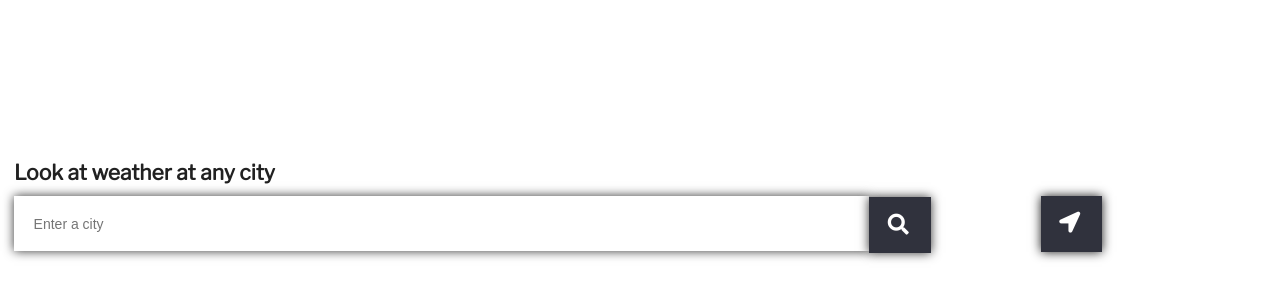
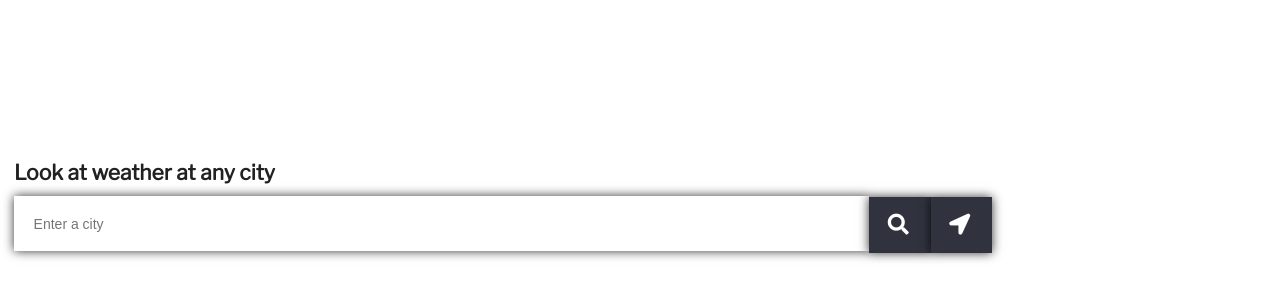
Before and after one commit to aussftw/weather_app, a React (Create React App) app: page / in a window 1280 px wide. Shown: the part 198-498 px from the top of the page. Built offline with nearby package versions, Linux system fonts and the light colour scheme; no server answers; a web font is replaced by a local one.

Commit message:
coords button moved to form

```diff
--- a/src/App.js
+++ b/src/App.js
@@ -1,14 +1,19 @@
-import React, { Component } from "react";
-import Form from "./Components/Form/Form";
-import Result from "./Components/Result/Result";
-import Footer from "./Components/Footer/Footer";
+import React, { Component } from "react"
+import Form from "./Components/Form/Form"
+import Result from "./Components/Result/Result"
+import Footer from "./Components/Footer/Footer"
 
-import { DEFAULT_WEATHER_URL, DEFAULT_UNSPLASH_URL, API_KEY_WEATHER, API_KEY_UNSPLASH } from "./consts";
-import "./style.scss";
+import {
+  DEFAULT_WEATHER_URL,
+  DEFAULT_UNSPLASH_URL,
+  API_KEY_WEATHER,
+  API_KEY_UNSPLASH
+} from "./consts"
+import "./style.scss"
 
 class App extends Component {
   constructor() {
-    super();
+    super()
     this.state = {
       city: "",
       lat: null,
@@ -28,7 +33,7 @@ class App extends Component {
       cityBackground: {
         img: ""
       }
-    };
+    }
   }
 
   componentDidMount() {
@@ -39,17 +44,19 @@ class App extends Component {
           long: position.coords.longitude
         }),
       err => this.setState({ errorMessage: err.message })
-    );
+    )
   }
 
   getInputWeather = async e => {
-    e.preventDefault();
-    const city = e.target.elements.city.value;
-    const temp = Math.round(this.state.actualWeather.temp);
-    const wind = Math.round(this.state.actualWeather.wind);
+    e.preventDefault()
+    const city = e.target.elements.city.value
+    const temp = Math.round(this.state.actualWeather.temp)
+    const wind = Math.round(this.state.actualWeather.wind)
 
-    const apiСallWeather = await fetch(`${DEFAULT_WEATHER_URL}weather?q=${city}&units=metric&appid=${API_KEY_WEATHER}`);
-    const response = await apiСallWeather.json();
+    const apiСallWeather = await fetch(
+      `${DEFAULT_WEATHER_URL}weather?q=${city}&units=metric&appid=${API_KEY_WEATHER}`
+    )
+    const response = await apiСallWeather.json()
 
     this.setState({
       city: response.name,
@@ -61,45 +68,52 @@ class App extends Component {
         desc: response.weather[0].description
       },
       visible: true
-    });
-    const apiCallForecast = await fetch(`${DEFAULT_WEATHER_URL}forecast?q=${city}&units=metric&appid=${API_KEY_WEATHER}`);
-    const forecastResponse = await apiCallForecast.json();
-    const oldForecatstList = forecastResponse.list;
-    const required = [7, 15, 23, 31, 39];
-    const forecastList = [];
-    const oldForecatstListLength = oldForecatstList.length;
+    })
+    const apiCallForecast = await fetch(
+      `${DEFAULT_WEATHER_URL}forecast?q=${city}&units=metric&appid=${API_KEY_WEATHER}`
+    )
+    const forecastResponse = await apiCallForecast.json()
+    const oldForecatstList = forecastResponse.list
+    const required = [7, 15, 23, 31, 39]
+    const forecastList = []
+    const oldForecatstListLength = oldForecatstList.length
     for (var i = 0; i < oldForecatstListLength; i++) {
       if (required.includes(i + 1)) {
-        forecastList.push(oldForecatstList[i]);
+        forecastList.push(oldForecatstList[i])
       }
     }
-    this.setState({ forecast: { list: forecastList } });
+    this.setState({ forecast: { list: forecastList } })
 
-    const unsplashCall = await fetch(`${DEFAULT_UNSPLASH_URL}?page=1&per_page=10&query=${city}&client_id=${API_KEY_UNSPLASH}`);
-    const unsplashResponse = await unsplashCall.json();
+    const unsplashCall = await fetch(
+      `${DEFAULT_UNSPLASH_URL}?page=1&per_page=10&query=${city}&client_id=${API_KEY_UNSPLASH}`
+    )
+    const unsplashResponse = await unsplashCall.json()
     this.setState({
       cityBackground: {
         img: unsplashResponse.results[0].urls.regular
       }
-    });
+    })
 
     const windChillCalc = Math.round(
-      15.12 + 0.6215 * temp - 11.37 * Math.pow(wind, 0.16) + 0.3965 * temp * Math.pow(wind, 0, 16)
-    );
-    this.setState({ windchill: windChillCalc });
-    console.log(this.state);
-  };
+      15.12 +
+        0.6215 * temp -
+        11.37 * Math.pow(wind, 0.16) +
+        0.3965 * temp * Math.pow(wind, 0, 16)
+    )
+    this.setState({ windchill: windChillCalc })
+    console.log(this.state)
+  }
 
   getCoordsWeather = async e => {
-    e.preventDefault();
+    const lat = this.state.lat
+    const long = this.state.long
+    const temp = Math.round(this.state.actualWeather.temp)
+    const wind = Math.round(this.state.actualWeather.wind)
 
-    const lat = this.state.lat;
-    const long = this.state.long;
-    const temp = Math.round(this.state.actualWeather.temp);
-    const wind = Math.round(this.state.actualWeather.wind);
-
-    const apiCall = await fetch(`${DEFAULT_WEATHER_URL}weather?lat=${lat}&lon=${long}&units=metric&appid=${API_KEY_WEATHER}`);
-    const response = await apiCall.json();
+    const apiCall = await fetch(
+      `${DEFAULT_WEATHER_URL}weather?lat=${lat}&lon=${long}&units=metric&appid=${API_KEY_WEATHER}`
+    )
+    const response = await apiCall.json()
     this.setState({
       city: response.name,
       actualWeather: {
@@ -110,57 +124,56 @@ class App extends Component {
         desc: response.weather[0].description
       },
       visible: true
-    });
+    })
 
     const apiCallForecast = await fetch(
       `${DEFAULT_WEATHER_URL}forecast?lat=${lat}&lon=${long}&units=metric&appid=${API_KEY_WEATHER}`
-    );
-    const forecastResponse = await apiCallForecast.json();
+    )
+    const forecastResponse = await apiCallForecast.json()
 
-    const oldForecatstList = forecastResponse.list;
-    const required = [7, 15, 23, 31, 39];
-    const forecastList = [];
-    const oldForecatstListLength = oldForecatstList.length;
+    const oldForecatstList = forecastResponse.list
+    const required = [7, 15, 23, 31, 39]
+    const forecastList = []
+    const oldForecatstListLength = oldForecatstList.length
     for (var i = 0; i < oldForecatstListLength; i++) {
       if (required.includes(i + 1)) {
-        forecastList.push(oldForecatstList[i]);
+        forecastList.push(oldForecatstList[i])
       }
     }
-    this.setState({ forecast: { list: forecastList } });
+    this.setState({ forecast: { list: forecastList } })
 
     const unsplashCall = await fetch(
-      `${DEFAULT_UNSPLASH_URL}/?page=1&per_page=10&query=${this.state.city}&client_id=${API_KEY_UNSPLASH}`
-    );
-    const unsplashResponse = await unsplashCall.json();
+      `${DEFAULT_UNSPLASH_URL}/?page=1&per_page=10&query=${
+        this.state.city
+      }&client_id=${API_KEY_UNSPLASH}`
+    )
+    const unsplashResponse = await unsplashCall.json()
     this.setState({
       cityBackground: {
         img: unsplashResponse.results[0].urls.regular
       }
-    });
+    })
 
     const windChillCalc = Math.round(
-      15.12 + 0.6215 * temp - 11.37 * Math.pow(wind, 0.16) + 0.3965 * temp * Math.pow(wind, 0, 16)
-    );
-    this.setState({ windchill: windChillCalc });
+      15.12 +
+        0.6215 * temp -
+        11.37 * Math.pow(wind, 0.16) +
+        0.3965 * temp * Math.pow(wind, 0, 16)
+    )
+    this.setState({ windchill: windChillCalc })
 
-    console.log(this.state);
-  };
-
-  renderButton() {
-    return (
-      <div className={`coords-button ${this.state.visible === true ? "toggler" : ""}`} onClick={this.getCoordsWeather}>
-        {" "}
-        <i className="large location arrow icon" />{" "}
-      </div>
-    );
+    console.log(this.state)
   }
 
   render() {
     return (
       <div>
         <div>
-          <Form loadInputWeather={this.getInputWeather} visible={this.state.visible} />
-          <div>{this.renderButton()}</div>
+          <Form
+            loadInputWeather={this.getInputWeather}
+            visible={this.state.visible}
+            coordsButton={this.getCoordsWeather}
+          />
         </div>
         <div className={` ${this.state.visible === true ? "" : "hidden"}`}>
           <Result
@@ -173,8 +186,8 @@ class App extends Component {
           {/* <Footer /> */}
         </div>
       </div>
-    );
+    )
   }
 }
 
-export default App;
+export default App
--- a/src/Components/Form/Form.js
+++ b/src/Components/Form/Form.js
@@ -1,4 +1,4 @@
-import React from "react";
+import React from "react"
 // import "./Form.css"
 
 const Form = props => {
@@ -7,14 +7,23 @@ const Form = props => {
       <div className="search-form-wrapper">
         <p className="p-header">Look at weather at any city</p>
         <form onSubmit={props.loadInputWeather} className="search-form">
-          <input type="text" name="city" placeholder="Enter a city" className="input-data" required />
+          <input
+            type="text"
+            name="city"
+            placeholder="Enter a city"
+            className="input-data"
+            required
+          />
           <button className="input-button">
             <i className="large search icon" />
+          </button>
+          <button className="input-button" onClick={() => props.coordsButton()}>
+            <i className="large location arrow icon" />
           </button>
         </form>
       </div>
     </div>
-  );
-};
+  )
+}
 
-export default Form;
+export default Form
--- a/src/main.scss
+++ b/src/main.scss
@@ -11,105 +11,3 @@ body {
 .hidden {
   display: none !important;
 }
-
-.coords-button {
-  width: 4.4rem;
-  height: 4rem;
-  background-color: $dark;
-  border: 0;
-  color: $white;
-  position: fixed;
-  top: 49.2%;
-  left: 79.6%;
-  text-align: center;
-  line-height: 3.6rem;
-  box-shadow: 0 0 10px 0 rgba(0, 0, 0, 0.9);
-  cursor: pointer;
-  font-size: 1rem;
-
-  @media only screen and (min-width: $wMD) {
-    left: 81.3%;
-    top: 49.3%;
-  }
-  @media only screen and  (max-height: $hS) {
-    top: 49%;
-  }
-  @media only screen and (max-width: $wXS) and (max-height: $hXS) {
-    left: 77%;
-  }
-  @media only screen and (min-width: $wIpad) and (min-height: $hIpad) {
-    height: 5rem;
-    width: 5rem;
-    font-size: 1.5rem;
-    line-height: 4.5rem;
-    margin-right: 2rem;
-    left: 81.1%;
-    top: 49.7%;
-  }
-  @media only screen and (min-width: $wL) and (min-height: $hL) {
-    left: 90.7%;
-    top: 49.55%;
-    height: 5.1rem;
-    width: 5.1rem;
-    font-size: 1.1rem;
-    line-height: 5rem;
-  }
-  @media only screen and (min-width: $wHD) and (min-height: $hHD) {
-    left: 95%;
-    top: 49.4%;
-    height: 5.1rem;
-    width: 5.1rem;
-  }
-}
-
-.toggler {
-  margin-top: 3.25rem;
-  background: transparent;
-  position: fixed;
-  top: 0%;
-  height: 3rem;
-  color: $white;
-  font-size: 1rem;
-  font-weight: bold;
-  line-height: 3.1rem;
-  font-size: 0.8rem;
-  cursor: pointer;
-  @media only screen and (min-width: $wMD) {
-    left: 82%;
-  }
-
-  @media only screen and (max-width: $wXS) and (max-height: $hXS) {
-    height: 2.3rem;
-    width: 2.8rem;
-    left: 83.9%;
-    line-height: 2.5rem;
-    margin-top: 3.05rem;
-  }
-  @media only screen and (min-width: $wIpad) and (min-height: $hIpad) {
-    height: 4rem;
-    width: 4rem;
-    font-size: 0.8rem;
-    top: 2.7%;
-    left: 85%;
-    line-height: 4.1rem;
-  }
-  @media only screen and (min-width: $wL) and (min-height: $hL) {
-    position: fixed;
-    top: 0%;
-    left: 43%;
-    height: 3rem;
-    width: 3rem;
-    line-height: 4rem;
-    font-size: 0.9rem;
-    margin-top: 5rem;
-  }
-  @media only screen and (min-width: $wHD) and (min-height: $hHD) {
-    position: fixed;
-    top: 0%;
-    left: 45%;
-    height: 4rem;
-    width: 4rem;
-    line-height: 4rem;
-    margin-top: 5rem;
-  }
-}
```
Also changed, not shown: src/Components/Form/_Form.scss (+8 -9 lines).
